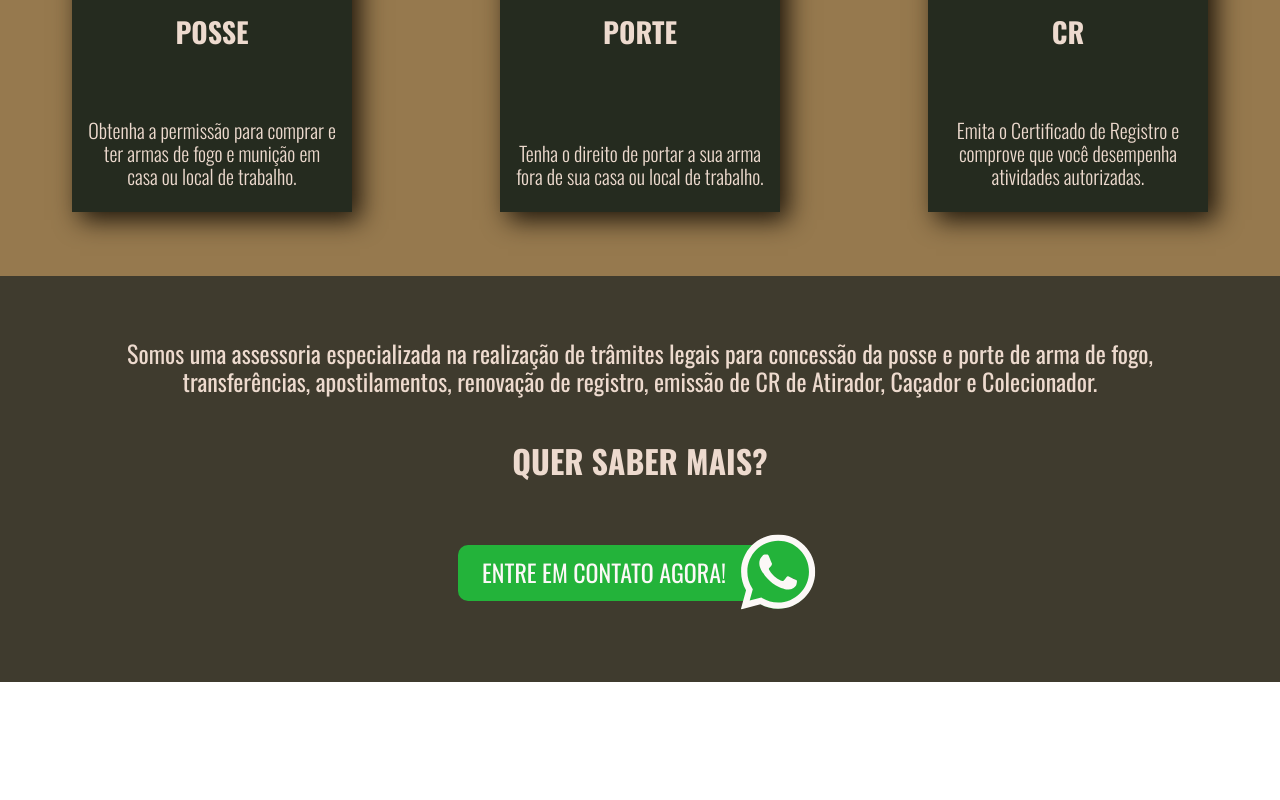
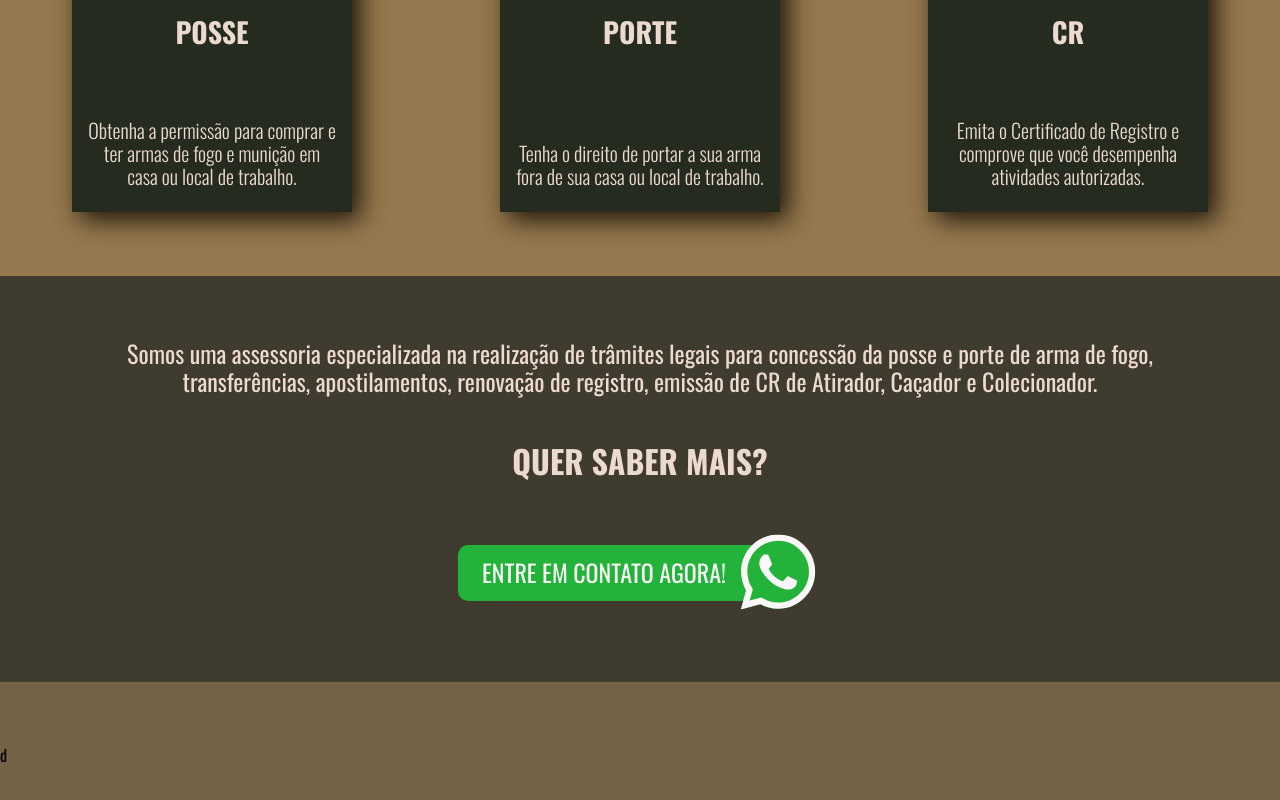
Before and after one commit to gtonussi/parabellum, a Next.js app: page / in a window 1280 px wide. Shown: the part 712-1512 px from the top of the page. Before the commit the page ends 1394 px from the top, so only its background shows below. Built offline with nearby package versions, Linux system fonts and the light colour scheme.

Commit message:
feat(section): turns section into a standalone component

```diff
--- /dev/null
+++ b/components/Section/Section.styles.ts
@@ -0,0 +1,7 @@
+import styled from 'styled-components'
+
+import * as T from './Section.types'
+
+export const Section__Container = styled.section<T.SectionProps>`
+  background-color: ${({ theme, bgColor }) => (bgColor ? theme.colors[bgColor] : 'transparent')};
+`
--- /dev/null
+++ b/components/Section/Section.tsx
@@ -0,0 +1,6 @@
+import * as S from './Section.styles'
+import * as T from './Section.types'
+
+export const Section: React.FC<T.SectionProps> = ({ children, bgColor }) => {
+  return <S.Section__Container bgColor={bgColor}>{children}</S.Section__Container>
+}
--- /dev/null
+++ b/components/Section/index.ts
@@ -0,0 +1 @@
+export * from './Section'
--- a/components/index.ts
+++ b/components/index.ts
@@ -3,5 +3,6 @@ export * from './Card'
 export * from './Center'
 export * from './Leadspace'
 export * from './MaxWidth'
+export * from './Section'
 export * from './Separator'
 export * from './WhatsappButton'
--- a/pages/index.tsx
+++ b/pages/index.tsx
@@ -2,7 +2,7 @@ import AOS from 'aos'
 import 'aos/dist/aos.css'
 import { useEffect } from 'react'
 
-import { Card, Leadspace, MaxWidth, WhatsappButton } from '../components'
+import { Card, Leadspace, MaxWidth, Section, WhatsappButton } from '../components'
 import { cards } from '../contents/cards'
 
 import * as S from '../styles/pages/home'
@@ -16,7 +16,7 @@ export default function Home() {
     <>
       <Leadspace />
 
-      <S.Section bgColor="military_05">
+      <Section bgColor="military_05">
         <MaxWidth center padding>
           <S.CardsContainer data-aos="fade-up" data-aos-offset="50">
             {cards.map((card) => (
@@ -24,9 +24,9 @@ export default function Home() {
             ))}
           </S.CardsContainer>
         </MaxWidth>
-      </S.Section>
+      </Section>
 
-      <S.Section bgColor="military_01">
+      <Section bgColor="military_01">
         <MaxWidth center padding>
           <S.WhatsAppContainer data-aos="fade-up" data-aos-offset="50">
             <h4>
@@ -34,13 +34,21 @@ export default function Home() {
               posse e porte de arma de fogo, transferências, apostilamentos, renovação de registro,
               emissão de CR de Atirador, Caçador e Colecionador.
             </h4>
+
             <h2>QUER SABER MAIS?</h2>
+
             <S.WhatsappButtonWrapper>
               <WhatsappButton />
             </S.WhatsappButtonWrapper>
           </S.WhatsAppContainer>
         </MaxWidth>
-      </S.Section>
+      </Section>
+
+      <Section bgColor="military_04">
+        <MaxWidth>
+          <S.ContactContainer>d</S.ContactContainer>
+        </MaxWidth>
+      </Section>
     </>
   )
 }
--- a/styles/pages/home.ts
+++ b/styles/pages/home.ts
@@ -1,18 +1,4 @@
 import styled from 'styled-components'
-
-type Section = {
-  bgColor:
-    | 'military_01'
-    | 'military_02'
-    | 'military_03'
-    | 'military_04'
-    | 'military_05'
-    | 'military_06'
-}
-
-export const Section = styled.section<Section>`
-  background-color: ${({ theme, bgColor }) => theme.colors[bgColor]};
-`
 
 export const CardsContainer = styled.div`
   align-items: center;
@@ -93,3 +79,11 @@ export const WhatsappButtonWrapper = styled.div`
   display: flex;
   justify-content: center;
 `
+
+export const ContactContainer = styled.div`
+  padding: 48px 0;
+
+  @media (min-width: 1024px) {
+    padding: 64px 0;
+  }
+`
```
Also changed, not shown: components/Section/Section.types.ts (added, +12 -0 lines).
